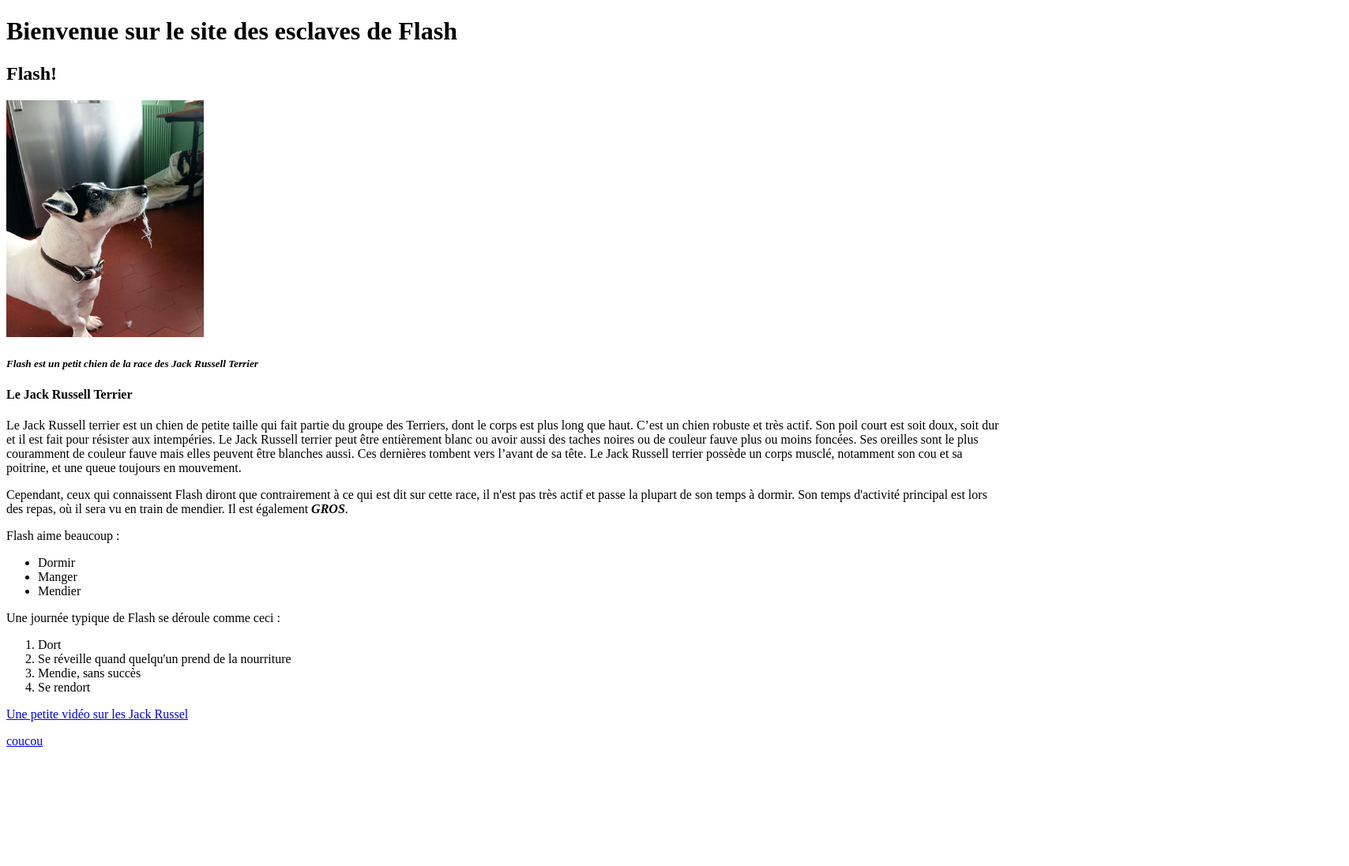
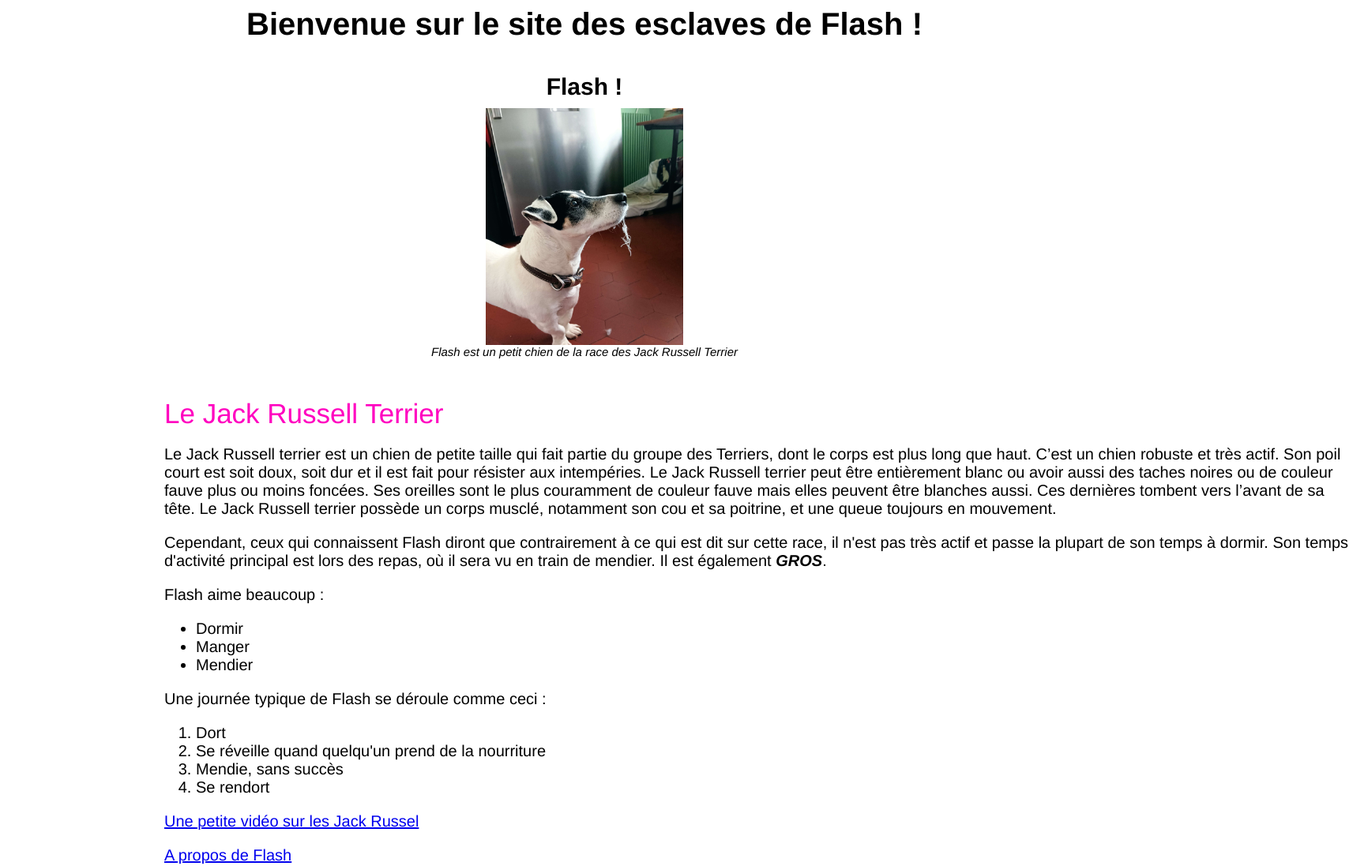
Before and after one commit to Vivi991/odin-flash, a plain HTML site: page index.html in a window 1280 px wide. Shown: the whole page at 79% size, 1708 px wide, since content can reach past the window. Before the commit the page ends 956 px from the top, so only its background shows below. Drawn offline with Linux system fonts and the light colour scheme.

Commit message:
Added some css

```diff
--- a/index.html
+++ b/index.html
@@ -4,19 +4,25 @@
     <meta charset="UTF-8">
     <meta http-equiv="X-UA-Compatible" content="IE=edge">
     <meta name="viewport" content="width=device-width, initial-scale=1.0">
+    <link rel="stylesheet" href="styles.css">
     <title>Les esclaves de Flash</title>
 </head>
 <body>
 
-    <h1>Bienvenue sur le site des esclaves de Flash</h1>
-    <h2>Flash!</h2>
+
+
+    <div class="intro">
+        <div class="page-title">Bienvenue sur le site des esclaves de Flash !</div>
+        <div id="flash">Flash !</div>
         <img src="./images/flash.jpg"
         width="250"
         height="300"
         alt="Little Flash">
-    <h5><i>Flash est un petit chien de la race des Jack Russell Terrier</i></h5>
 
-    <h4>Le Jack Russell Terrier</h4>
+        <div class="image-description">Flash est un petit chien de la race des Jack Russell Terrier</div>
+    </div>
+        <div class="paragraph">
+        <div class="title">Le Jack Russell Terrier</div>
 
             <p>Le Jack Russell terrier est un chien de petite taille qui fait partie du groupe des Terriers, dont le corps est plus long que haut. C’est un chien robuste et très actif. Son poil court est soit doux, soit dur et il est fait pour résister aux intempéries. Le Jack Russell terrier peut être entièrement blanc ou avoir aussi des taches noires ou de couleur fauve plus ou moins foncées. Ses oreilles sont le plus couramment de couleur fauve mais elles peuvent être blanches aussi. Ces dernières tombent vers l’avant de sa tête. Le Jack Russell terrier possède un corps musclé, notamment son cou et sa poitrine, et une queue toujours en mouvement.
             </p>
@@ -24,10 +30,10 @@
             <p>
                 Cependant, ceux qui connaissent Flash diront que contrairement à ce qui est dit sur cette race, il n'est pas très actif et passe la plupart de son temps à dormir. Son temps d'activité principal est lors des repas, où il sera vu en train de mendier. Il est également <strong><em>GROS</em></strong>.
             </p>
-
+        </div>
         <p>
-        Flash aime beaucoup :
-        <ul>
+            <div class="list title">Flash aime beaucoup :</div>
+            <ul class="list content">
                 <li>Dormir</li>
                 <li>Manger</li>
                 <li>Mendier</li>
@@ -35,8 +41,8 @@
         </p>
 
         <p>
-        Une journée typique de Flash se déroule comme ceci :
-        <ol>
+            <div class="list title">Une journée typique de Flash se déroule comme ceci :</div>
+            <ol class="list content">
                 <li>Dort</li>
                 <li>Se réveille quand quelqu'un prend de la nourriture</li>
                 <li>Mendie, sans succès</li>
@@ -48,6 +54,6 @@
             <a href="https://www.youtube.com/watch?v=0mrp2NnOe9w">Une petite vidéo sur les Jack Russel</a>
         </p>
 
-    <a href="./pages/about.html">coucou</a>
+        <a href="./pages/about.html">A propos de Flash</a>
 </body>
 </html>
--- /dev/null
+++ b/styles.css
@@ -0,0 +1,54 @@
+body {
+    font-size: 20px;
+    font-family: 'Franklin Gothic Medium', 'Arial Narrow', Arial, sans-serif;
+    padding-left: 200px;
+}
+
+.top {
+
+}
+
+.intro {
+    text-align: center;
+}
+
+.page-title {
+    font-size: 40px;
+    font-weight: 800;
+    text-align: center;
+}
+
+#flash {
+    font-size: 30px;
+    font-weight: 600;
+    padding-top: 40px;
+    padding-bottom: 10px;
+}
+
+.image-description {
+    font-size: 15px;
+    font-style: italic;
+}
+
+.paragraph {
+    width: 1500px;
+}
+
+.paragraph .title{
+    font-size: 35px;
+    padding-top: 50px;
+    color: rgb(255, 1, 192);
+}
+
+.top {
+    width: 100%;
+    height: 100px;
+    color: green;
+}
+
+img {
+    display: block;
+    margin-left: auto;
+    margin-right: auto;
+
+}
```
Also changed, not shown: pages/about.html (+2 -1 lines). Lines whose indentation alone changed are shown as unchanged.
